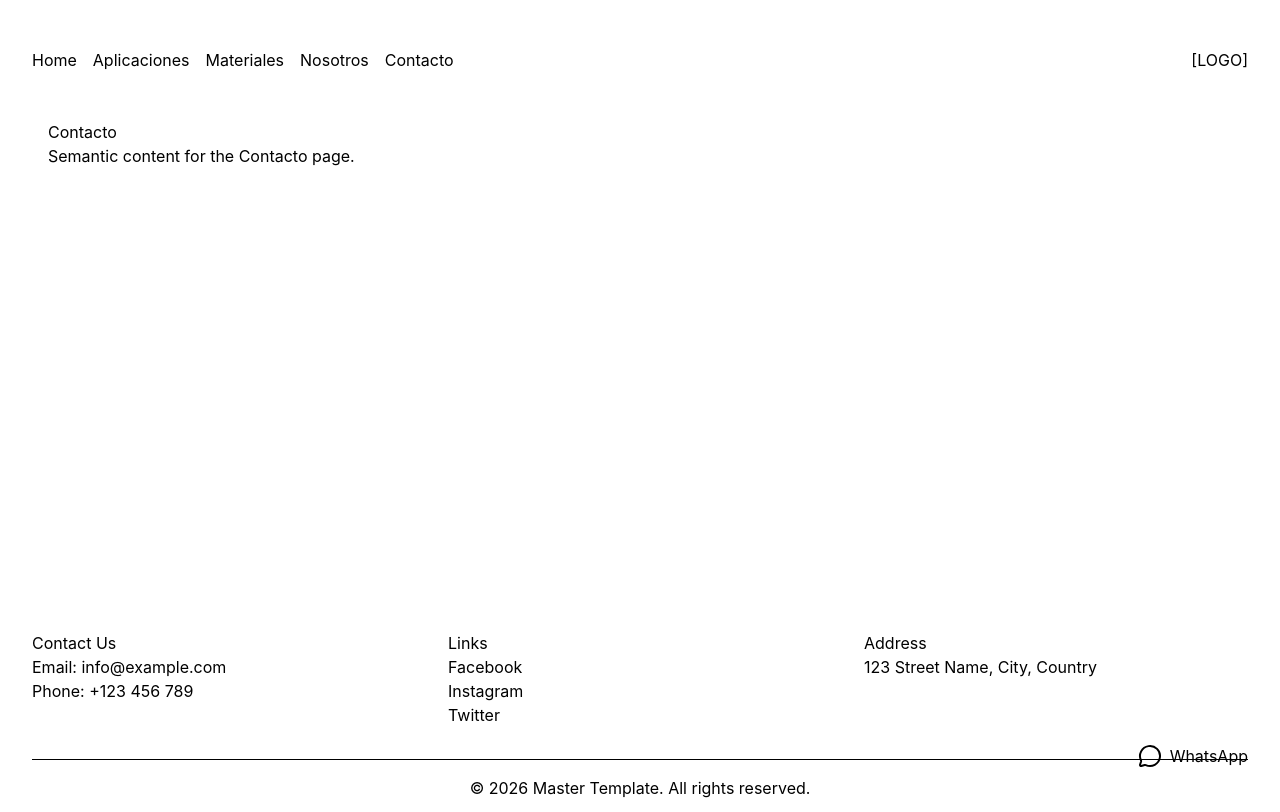
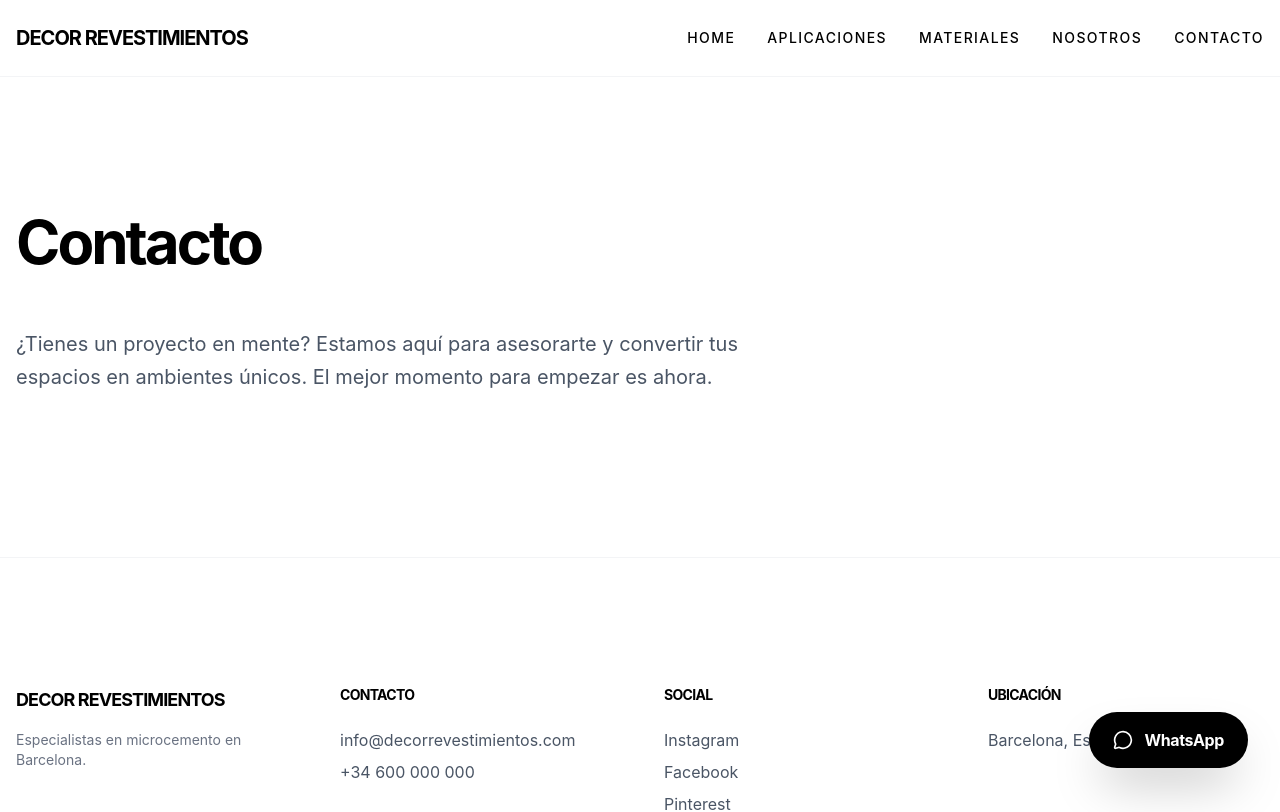
Before and after one commit to friasyeye/decor_revestimientos, a React (Vite) app: page /contacto in a window 1280 px wide. Shown: the top 812 px of the page. Built offline with nearby package versions, Linux system fonts and the light colour scheme.

Commit message:
style: apply premium design system with Inter, rounded buttons, and py-32 spacing

```diff
--- a/src/App.tsx
+++ b/src/App.tsx
@@ -13,7 +13,7 @@ function App() {
     <Router>
       <div className="min-h-screen flex flex-col">
         <Header />
-        <div className="flex-grow container mx-auto px-4 py-8">
+        <div className="flex-grow">
           <Routes>
             <Route path="/" element={<Home />} />
             <Route path="/aplicaciones" element={<Aplicaciones />} />
--- a/src/components/Footer.tsx
+++ b/src/components/Footer.tsx
@@ -1,27 +1,35 @@
 const Footer = () => {
   return (
-    <footer className="container mx-auto py-8">
-      <div className="grid grid-cols-1 md:grid-cols-3 gap-8">
-        <div>
-          <h3>Contact Us</h3>
-          <p>Email: info@example.com</p>
-          <p>Phone: +123 456 789</p>
+    <footer className="py-32 border-t border-gray-100">
+      <div className="container-custom">
+        <div className="grid grid-cols-1 md:grid-cols-4 gap-12">
+          <div className="flex flex-col gap-4">
+            <div className="font-bold text-lg tracking-tighter">DECOR REVESTIMIENTOS</div>
+            <p className="text-gray-500 text-sm">Especialistas en microcemento en Barcelona.</p>
+          </div>
+          <div>
+            <h3 className="text-sm uppercase tracking-widest mb-6 font-bold">Contacto</h3>
+            <div className="flex flex-col gap-2 text-gray-600">
+              <p>info@decorrevestimientos.com</p>
+              <p>+34 600 000 000</p>
+            </div>
+          </div>
+          <div>
+            <h3 className="text-sm uppercase tracking-widest mb-6 font-bold">Social</h3>
+            <ul className="list-none p-0 flex flex-col gap-2 text-gray-600">
+              <li className="hover:text-black cursor-pointer transition-colors">Instagram</li>
+              <li className="hover:text-black cursor-pointer transition-colors">Facebook</li>
+              <li className="hover:text-black cursor-pointer transition-colors">Pinterest</li>
+            </ul>
+          </div>
+          <div>
+            <h3 className="text-sm uppercase tracking-widest mb-6 font-bold">Ubicación</h3>
+            <p className="text-gray-600">Barcelona, España</p>
+          </div>
         </div>
-        <div>
-          <h3>Links</h3>
-          <ul className="list-none p-0">
-            <li>Facebook</li>
-            <li>Instagram</li>
-            <li>Twitter</li>
-          </ul>
+        <div className="mt-24 pt-8 border-t border-gray-100 text-sm text-gray-400">
+          <p>&copy; {new Date().getFullYear()} Decor Revestimientos. Todos los derechos reservados.</p>
         </div>
-        <div>
-          <h3>Address</h3>
-          <p>123 Street Name, City, Country</p>
-        </div>
-      </div>
-      <div className="mt-8 text-center pt-4 border-t border-black">
-        <p>&copy; {new Date().getFullYear()} Master Template. All rights reserved.</p>
       </div>
     </footer>
   );
--- a/src/components/Header.tsx
+++ b/src/components/Header.tsx
@@ -2,18 +2,20 @@ import { Link } from 'react-router-dom';
 
 const Header = () => {
   return (
-    <header className="container mx-auto flex justify-between items-center py-4">
-      <nav>
-        <ul className="flex list-none p-0 gap-4">
-          <li><Link to="/">Home</Link></li>
-          <li><Link to="/aplicaciones">Aplicaciones</Link></li>
-          <li><Link to="/materiales">Materiales</Link></li>
-          <li><Link to="/nosotros">Nosotros</Link></li>
-          <li><Link to="/contacto">Contacto</Link></li>
-        </ul>
-      </nav>
-      <div>
-        [LOGO]
+    <header className="py-6 border-b border-gray-100">
+      <div className="container-custom flex justify-between items-center">
+        <div className="font-bold text-xl tracking-tighter">
+          DECOR REVESTIMIENTOS
+        </div>
+        <nav>
+          <ul className="flex list-none p-0 gap-8 text-sm uppercase tracking-widest font-medium">
+            <li><Link to="/" className="hover:opacity-50 transition-opacity">Home</Link></li>
+            <li><Link to="/aplicaciones" className="hover:opacity-50 transition-opacity">Aplicaciones</Link></li>
+            <li><Link to="/materiales" className="hover:opacity-50 transition-opacity">Materiales</Link></li>
+            <li><Link to="/nosotros" className="hover:opacity-50 transition-opacity">Nosotros</Link></li>
+            <li><Link to="/contacto" className="hover:opacity-50 transition-opacity">Contacto</Link></li>
+          </ul>
+        </nav>
       </div>
     </header>
   );
--- a/src/components/WhatsAppFloating.tsx
+++ b/src/components/WhatsAppFloating.tsx
@@ -2,15 +2,15 @@ import { MessageCircle } from 'lucide-react';
 
 const WhatsAppFloating = () => {
   return (
-    <div className="fixed bottom-8 right-8 flex items-center gap-2">
+    <div className="fixed bottom-8 right-8 z-50">
       <a
         href="https://wa.me/yournumber"
         target="_blank"
         rel="noopener noreferrer"
-        className="flex items-center gap-2"
+        className="flex items-center gap-3 bg-black text-white px-6 py-4 rounded-full shadow-2xl hover:scale-105 transition-all duration-300 group"
       >
-        <MessageCircle size={24} />
-        <span>WhatsApp</span>
+        <MessageCircle size={20} className="group-hover:rotate-12 transition-transform" />
+        <span className="font-bold tracking-tight">WhatsApp</span>
       </a>
     </div>
   );
--- a/src/index.css
+++ b/src/index.css
@@ -1,7 +1,11 @@
 @import "tailwindcss";
 
+@theme {
+  --font-inter: "Inter", system-ui, sans-serif;
+}
+
 :root {
-  font-family: Inter, system-ui, Avenir, Helvetica, Arial, sans-serif;
+  font-family: var(--font-inter);
   line-height: 1.5;
   font-weight: 400;
 
@@ -17,16 +21,24 @@
 
 body {
   margin: 0;
-  display: flex;
   min-width: 320px;
   min-height: 100vh;
   color: black;
   background-color: white;
 }
 
+h1, h2, h3, h4, h5, h6 {
+  @apply tracking-tighter leading-tight;
+}
+
+.container-custom {
+  @apply max-w-7xl mx-auto px-4;
+}
+
+.btn-premium {
+  @apply rounded-full px-8 py-3 transition-all duration-300 border border-black hover:bg-black hover:text-white;
+}
+
 #root {
-  max-width: 1280px;
-  margin: 0 auto;
-  padding: 2rem;
   width: 100%;
 }
--- a/src/pages/Aplicaciones.tsx
+++ b/src/pages/Aplicaciones.tsx
@@ -1,8 +1,10 @@
 const Aplicaciones = () => {
   return (
-    <main>
-      <h1>Aplicaciones</h1>
-      <p>Semantic content for the Aplicaciones page.</p>
+    <main className="container-custom py-32 min-h-[60vh]">
+      <h1 className="text-5xl md:text-6xl font-bold mb-12">Aplicaciones</h1>
+      <p className="text-xl text-gray-600 max-w-3xl leading-relaxed">
+        Descubre las infinitas posibilidades del microcemento y los revestimientos continuos aplicados a diferentes espacios y superficies.
+      </p>
     </main>
   );
 };
--- a/src/pages/Contacto.tsx
+++ b/src/pages/Contacto.tsx
@@ -1,8 +1,10 @@
 const Contacto = () => {
   return (
-    <main>
-      <h1>Contacto</h1>
-      <p>Semantic content for the Contacto page.</p>
+    <main className="container-custom py-32 min-h-[60vh]">
+      <h1 className="text-5xl md:text-6xl font-bold mb-12 tracking-tighter">Contacto</h1>
+      <p className="text-xl text-gray-600 max-w-3xl leading-relaxed">
+        ¿Tienes un proyecto en mente? Estamos aquí para asesorarte y convertir tus espacios en ambientes únicos. El mejor momento para empezar es ahora.
+      </p>
     </main>
   );
 };
--- a/src/pages/Home.tsx
+++ b/src/pages/Home.tsx
@@ -5,23 +5,30 @@ import { ArrowRight } from 'lucide-react';
 
 const Home = () => {
   return (
-    <main className="flex flex-col gap-20 py-10">
+    <main className="flex flex-col">
       {/* 1. HERO SECTION */}
       <FadeIn>
-        <section id="hero" className="container mx-auto px-4">
-          <div className="flex flex-col gap-4">
-            <h1>Especialistas en microcemento y revestimientos continuos en Barcelona</h1>
-            <p className="text-xl">Elegancia y durabilidad en cada rincón de tu hogar</p>
-            <OptimizedImage srcName="hero" alt="Microcemento en Barcelona" className="w-full h-auto mt-6" />
+        <section id="hero" className="container-custom py-32">
+          <div className="flex flex-col gap-8 max-w-4xl">
+            <h1 className="text-5xl md:text-7xl font-bold tracking-tighter leading-[0.9]">
+              Especialistas en microcemento y revestimientos continuos en Barcelona
+            </h1>
+            <p className="text-xl md:text-2xl text-gray-500 font-medium">
+              Elegancia y durabilidad en cada rincón de tu hogar
+            </p>
+            <div className="mt-8">
+              <OptimizedImage srcName="hero" alt="Microcemento en Barcelona" className="w-full h-[600px] object-cover rounded-3xl" />
+            </div>
           </div>
         </section>
       </FadeIn>
 
       {/* 2. PROYECTOS PREVIEW (Text Left, Image Right) */}
       <FadeIn delay={0.2}>
-        <section id="proyectos" className="container mx-auto px-4 grid md:grid-cols-2 gap-12 items-center">
-          <div className="flex flex-col gap-4 order-2 md:order-1">
-            <h2>Transformamos superficies, creamos ambientes</h2>
+        <section id="proyectos" className="container-custom py-32 grid md:grid-cols-2 gap-20 items-center">
+          <div className="flex flex-col gap-8 order-2 md:order-1">
+            <h2 className="text-4xl md:text-5xl font-bold tracking-tighter">Transformamos superficies, creamos ambientes</h2>
+            <div className="flex flex-col gap-6 text-gray-600 text-lg leading-relaxed">
               <p>
                 A menudo, cuando alguien busca microcemento para su casa, se pierde entre marcas, catálogos y tecnicismos. Es fácil abrumarse con muestras y texturas sin saber realmente qué es lo que mejor va a funcionar en un suelo de alto tránsito o en una piscina expuesta al sol.
               </p>
@@ -37,29 +44,30 @@ const Home = () => {
               <p>
                 Al final, nuestro trabajo consiste en que tú solo tengas que imaginar el espacio. De la técnica, la precisión y la ejecución perfecta, nos encargamos nosotros.
               </p>
-            <Link to="/materiales" className="flex items-center gap-2 font-bold mt-4">
-              ver galeria de trabajos <ArrowRight size={20} />
+            </div>
+            <Link to="/materiales" className="inline-flex items-center justify-center gap-2 btn-premium self-start">
+              ver galeria de trabajos <ArrowRight size={18} />
             </Link>
           </div>
           <div className="order-1 md:order-2">
-            <OptimizedImage srcName="proyectos" alt="Nuestros Proyectos" className="w-full h-auto" />
+            <OptimizedImage srcName="proyectos" alt="Nuestros Proyectos" className="w-full h-[700px] object-cover rounded-3xl" />
           </div>
         </section>
       </FadeIn>
 
       {/* 3. SERVICIOS PREVIEW (Text Right, Image Left) */}
       <FadeIn delay={0.4}>
-        <section id="servicios" className="container mx-auto px-4 grid md:grid-cols-2 gap-12 items-center">
+        <section id="servicios" className="container-custom py-32 grid md:grid-cols-2 gap-20 items-center">
           <div>
-            <OptimizedImage srcName="aplicaciones" alt="Especialización Técnica" className="w-full h-auto" />
+            <OptimizedImage srcName="aplicaciones" alt="Especialización Técnica" className="w-full h-[700px] object-cover rounded-3xl" />
           </div>
-          <div className="flex flex-col gap-4">
-            <h2>Especialización técnica aplicada a cada superficie</h2>
-            <p>
+          <div className="flex flex-col gap-8">
+            <h2 className="text-4xl md:text-5xl font-bold tracking-tighter">Especialización técnica aplicada a cada superficie</h2>
+            <p className="text-gray-600 text-lg leading-relaxed">
               No todas las superficies sufren el mismo desgaste: suelos, paredes, baños y piscinas tienen exigencias técnicas completamente distintas. Por eso, nuestro trabajo como especialistas consiste en aplicar el material específico que garantiza la máxima adherencia y resistencia en cada ambiente. Entendemos que no tienes por qué conocer las diferencias entre un material para suelos como el Atlantic o la delicadeza técnica de un micro-mortero como el Mortex; nuestro papel es asesorarte y ejecutar la aplicación perfecta para que tú solo disfrutes del acabado final.
             </p>
-            <Link to="/aplicaciones" className="flex items-center gap-2 font-bold mt-4">
-              ver nuestras especialidades <ArrowRight size={20} />
+            <Link to="/aplicaciones" className="inline-flex items-center justify-center gap-2 btn-premium self-start">
+              ver nuestras especialidades <ArrowRight size={18} />
             </Link>
           </div>
         </section>
@@ -67,37 +75,38 @@ const Home = () => {
 
       {/* 4. NOSOTROS PREVIEW (Text Left, Image Right) */}
       <FadeIn delay={0.6}>
-        <section id="nosotros" className="container mx-auto px-4 grid md:grid-cols-2 gap-12 items-center">
-          <div className="flex flex-col gap-4 order-2 md:order-1">
-            <h2>La maestría de un equipo que conoce el material</h2>
+        <section id="nosotros" className="container-custom py-32 grid md:grid-cols-2 gap-20 items-center">
+          <div className="flex flex-col gap-8 order-2 md:order-1">
+            <h2 className="text-4xl md:text-5xl font-bold tracking-tighter">La maestría de un equipo que conoce el material</h2>
+            <div className="flex flex-col gap-6 text-gray-600 text-lg leading-relaxed">
               <p>
                 En Decor Revestimientos sumamos más de 7 años de trayectoria especializándonos en la aplicación de microcementos y micro-morteros de alta gama. Como ejecutores certificados en Barcelona, analizamos cada superficie para asegurar resultados impecables que perduran en el tiempo.
               </p>
               <p>
                 Entendemos que el éxito de un proyecto en Barcelona reside en la precisión de la mano de obra y en la elección de la solución técnica adecuada para cada proyecto. Gracias a nuestra metodologia aportamos el rigor técnico necesario para que estética y resistencia caminen siempre de la mano.
               </p>
-            <Link to="/nosotros" className="flex items-center gap-2 font-bold mt-4">
-              ver galeria de trabajos <ArrowRight size={20} />
+            </div>
+            <Link to="/nosotros" className="inline-flex items-center justify-center gap-2 btn-premium self-start">
+              ver galeria de trabajos <ArrowRight size={18} />
             </Link>
           </div>
           <div className="order-1 md:order-2">
-            {/* Using decor.jpg placeholder as requested - Note: User may need to upload this */}
-            <OptimizedImage srcName="decor" alt="Nuestro Equipo Decor Revestimientos" className="w-full h-auto" />
+            <OptimizedImage srcName="decor" alt="Nuestro Equipo Decor Revestimientos" className="w-full h-[700px] object-cover rounded-3xl" />
           </div>
         </section>
       </FadeIn>
 
       {/* 5. WHATSAPP CTA */}
       <FadeIn delay={0.8}>
-        <section id="whatsapp" className="container mx-auto px-4 text-center max-w-2xl py-20 border-t border-black mt-10">
-          <div className="flex flex-col gap-6">
-            <h2>¿Hablamos de tu proyecto ahora mismo?</h2>
-            <p>
+        <section id="whatsapp" className="container-custom py-40 text-center flex flex-col items-center">
+          <div className="flex flex-col gap-10 max-w-3xl">
+            <h2 className="text-5xl md:text-6xl font-bold tracking-tighter">¿Hablamos de tu proyecto ahora mismo?</h2>
+            <p className="text-xl text-gray-500">
               Cuéntanos tu idea y te asesoraremos sobre la solución técnica que mejor se adapta a las necesidades de tu espacio. Solicita hoy mismo tu presupuesto personalizado para tu espacio en Barcelona sin compromiso.
             </p>
-            <div>
-              <a href="https://wa.me/yournumber" className="inline-block p-4 border border-black font-bold">
-                ENVIAR MENSAJE POR WHATSAPP
+            <div className="mt-4">
+              <a href="https://wa.me/yournumber" className="inline-flex items-center justify-center bg-black text-white px-12 py-5 rounded-full text-lg font-bold hover:scale-105 transition-transform duration-300 shadow-xl">
+                SOLICITAR PRESUPUESTO PERSONALIZADO
               </a>
             </div>
           </div>
--- a/src/pages/Materiales.tsx
+++ b/src/pages/Materiales.tsx
@@ -1,8 +1,10 @@
 const Materiales = () => {
   return (
-    <main>
-      <h1>Materiales</h1>
-      <p>Semantic content for the Materiales page.</p>
+    <main className="container-custom py-32 min-h-[60vh]">
+      <h1 className="text-5xl md:text-6xl font-bold mb-12 tracking-tighter">Materiales</h1>
+      <p className="text-xl text-gray-600 max-w-3xl leading-relaxed">
+        Trabajamos únicamente con materiales de alta gama como Mortex y microcementos certificados para garantizar la máxima durabilidad.
+      </p>
     </main>
   );
 };
--- a/src/pages/Nosotros.tsx
+++ b/src/pages/Nosotros.tsx
@@ -1,8 +1,10 @@
 const Nosotros = () => {
   return (
-    <main>
-      <h1>Nosotros</h1>
-      <p>Semantic content for the Nosotros page.</p>
+    <main className="container-custom py-32 min-h-[60vh]">
+      <h1 className="text-5xl md:text-6xl font-bold mb-12 tracking-tighter">Nosotros</h1>
+      <p className="text-xl text-gray-600 max-w-3xl leading-relaxed">
+        Con más de 7 años de experiencia en Barcelona, nuestro equipo combina maestría técnica con un compromiso absoluto por la calidad.
+      </p>
     </main>
   );
 };
```
Lines whose indentation alone changed are shown as unchanged.
